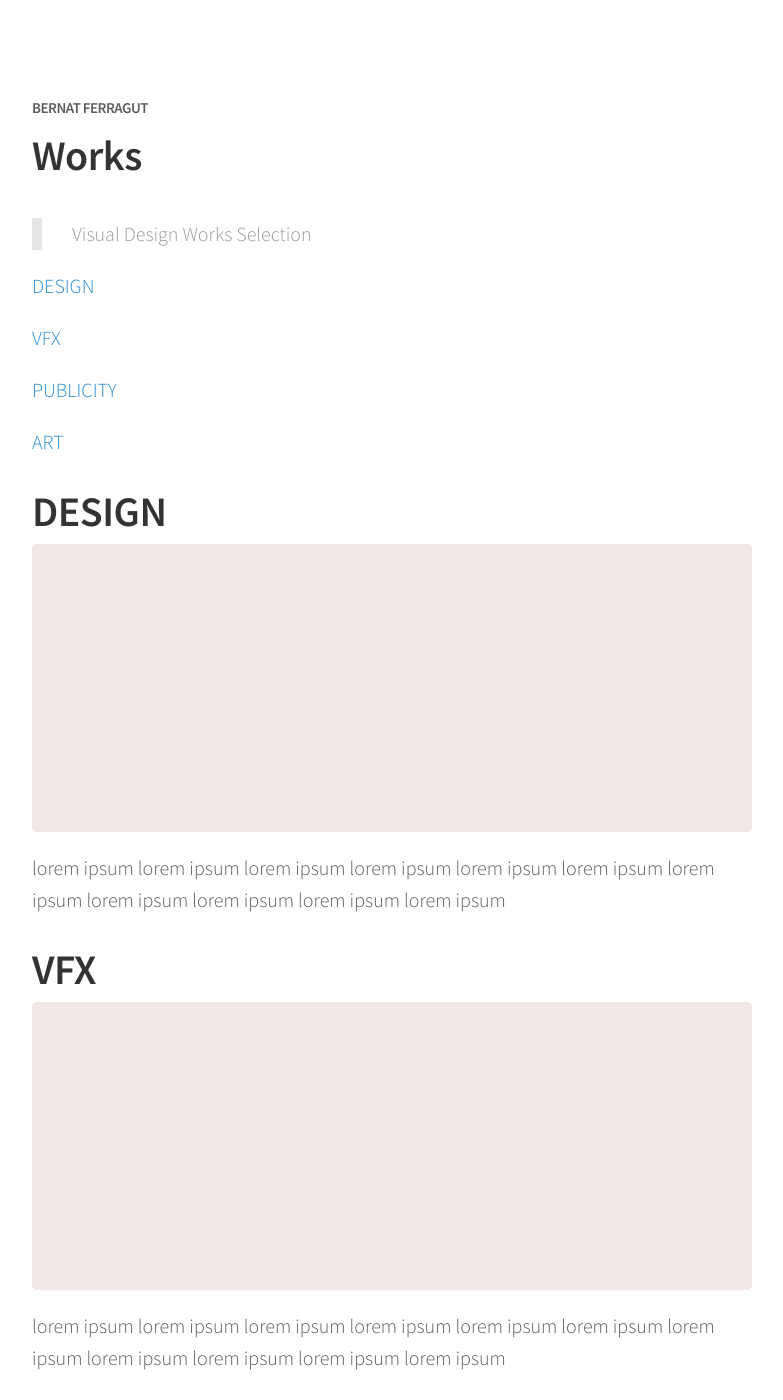
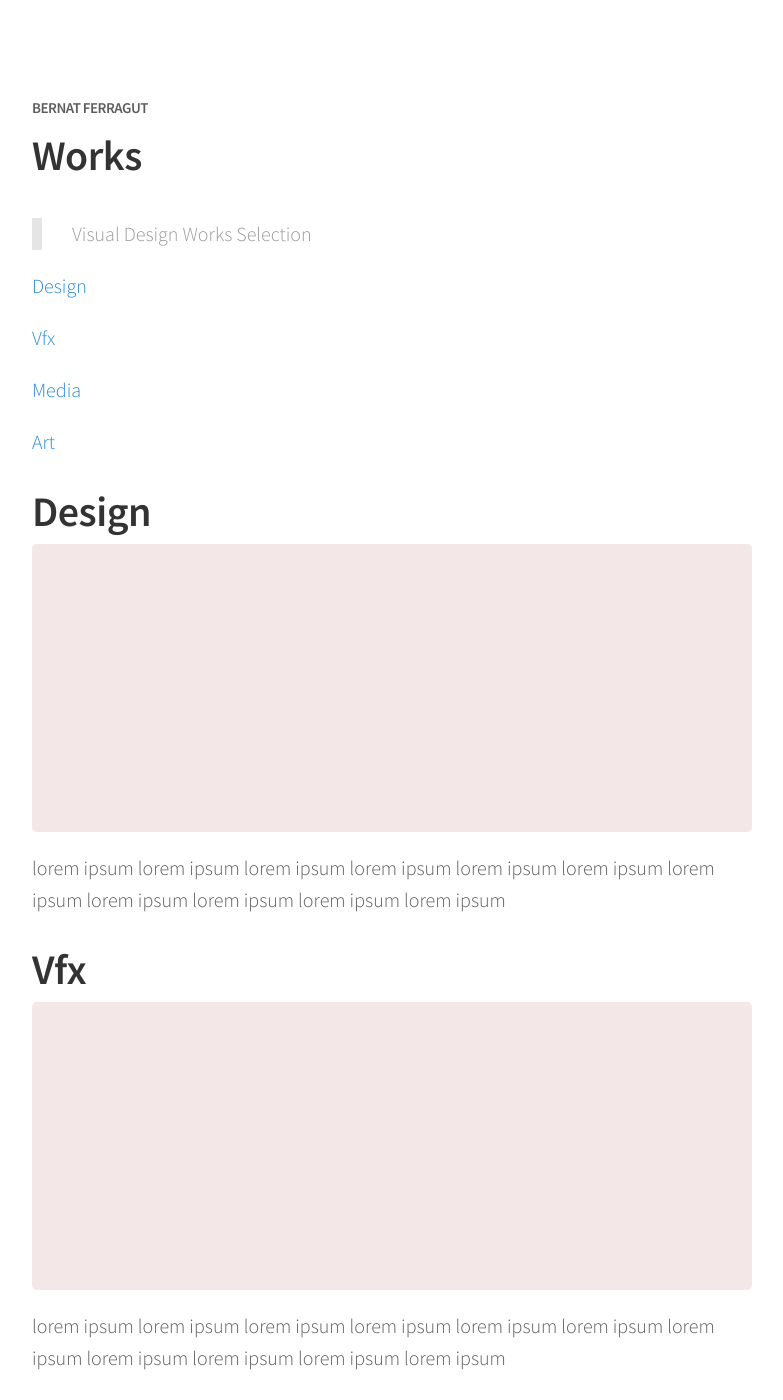
Before and after one commit to bernatferragut/FutureWeb-blog, a Jekyll site: the page built from works.md, in a window 1280 px wide and 1400 px high. Shown: the whole window, without its empty margins (248-1031 px from the left). Built offline with Jekyll 4.4.1, drawn with Linux system fonts in a browser that asks for light colours; nearby versions of some CDN libraries.

Commit message:
Update works.md
title changes

```diff
--- a/works.md
+++ b/works.md
@@ -5,19 +5,19 @@ permalink: /works/
 
 >Visual Design Works Selection
 
-[DESIGN](#design)
+[Design](#design)
 
-[VFX](#vfx)
+[Vfx](#vfx)
 
-[PUBLICITY](#publicity)
+[Media](#publicity)
 
-[ART](#art)
+[Art](#art)
 
 
 
 
 
-# DESIGN
+# Design
 
 ![IMAGE](/images/BASE.jpg)
 
@@ -33,7 +33,7 @@ lorem ipsum
 lorem ipsum
 lorem ipsum
 
-# VFX
+# Vfx
 
 ![IMAGE](/images/BASE.jpg)
 
@@ -49,7 +49,7 @@ lorem ipsum
 lorem ipsum
 lorem ipsum
 
-# PUBLICITY
+# Media
 
 ![IMAGE](/images/BASE.jpg)
 
@@ -65,7 +65,7 @@ lorem ipsum
 lorem ipsum
 lorem ipsum
 
-# ART
+# Art
 
 ![IMAGE](/images/BASE.jpg)
 
```
